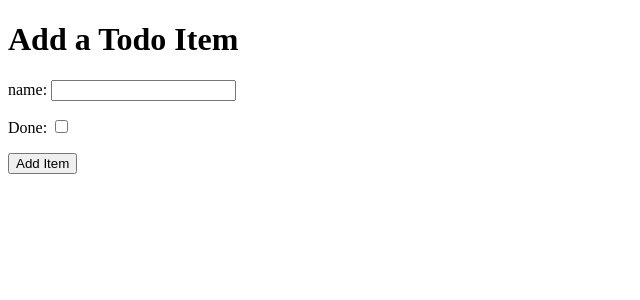
After one commit to Dayasuvagiya/django_todo, a Django app: template todo/templates/todo/add_item.html in a window 1280 px wide. The commit adds this page. Shown: the top 300 px of the page, without its empty margins (0-640 px from the left). Run offline with Django 3.2, Linux system fonts and the light colour scheme; the template is opened without the code that fills it, so the values that code supplies are empty.

Commit message:
Created form

```diff
--- a/django_todo/urls.py
+++ b/django_todo/urls.py
@@ -15,9 +15,10 @@ Including another URLconf
 """
 from django.contrib import admin
 from django.urls import path
-from todo.views import get_todo_list
+from todo.views import get_todo_list, add_item
 
 urlpatterns = [
     path('admin/', admin.site.urls),
-    path('', get_todo_list, name='get_todo_list')
+    path('', get_todo_list, name='get_todo_list'),
+    path('add', add_item, name='add')
 ]
--- /dev/null
+++ b/todo/templates/todo/add_item.html
@@ -0,0 +1,31 @@
+<!DOCTYPE html>
+<html lang="en">
+<head>
+    <meta charset="UTF-8">
+    <meta http-equiv="X-UA-Compatible" content="IE=edge">
+    <meta name="viewport" content="width=device-width, initial-scale=1.0">
+    <title>Document</title>
+</head>
+<body>
+    <h1>Add a Todo Item</h1>
+    <form method="POST" action="add">
+        <div>
+            <p>
+                <label for="id_name">name:</label>
+                <input type="text" id="id_name" name="item_name"/>
+            </p>
+        </div>
+        <div>
+            <p>
+                <label for="done">Done:</label>
+                <input type="Checkbox" id="done" name="done"/>
+            </p>
+        </div>
+        <div>
+            <p>
+                <button type="submit">Add Item</button>
+            </p>
+        </div>
+    </form>
+</body>
+</html>
--- a/todo/views.py
+++ b/todo/views.py
@@ -9,3 +9,6 @@ def get_todo_list(request):
         'items': items
     }
     return render(request, 'todo/todo_list.html', context)
+
+def add_item(request):
+    return render(request, 'todo/todo_list.html')
```
Also changed, not shown: todo/templates/todo/todo_list.html (+11 -7 lines), db.sqlite3.
